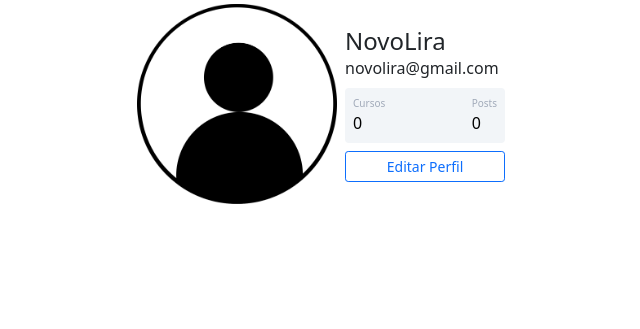
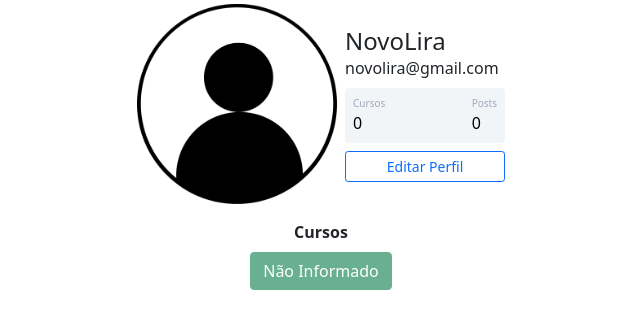
Before and after one commit to delvecchio1000/SiteComunidade, a Flask app: page /perfil in a window 1280 px wide. Shown: the part 116-445 px from the top of the page, without its empty margins (319-959 px from the left). Run offline with Flask 2, Linux system fonts and the light colour scheme; a user stored in the database is signed in.

Commit message:
Editando o Campo Cursos do Banco de Dados; Exibindo os cursos do Usuário

```diff
--- a/comunidadeimpressionadora/routes.py
+++ b/comunidadeimpressionadora/routes.py
@@ -94,6 +94,14 @@ def salvar_imagem(imagem):
     # mudar o campo foto_perfil do usuário para o novo nome da imagem
     return nome_arquivo
 
+def atualizar_cursos(form):
+    lista_cursos = []
+    for campo in form:
+       if 'curso_' in campo.name:
+           if campo.data:
+           #adicionar o texto do campo.label (Excel Impressionador) na lista de cursos
+            lista_cursos.append(campo.label.text)
+    return ';'.join(lista_cursos)
 
 @app.route('/perfil/editar', methods=['GET', 'POST'])
 @login_required
@@ -110,6 +118,7 @@ def editar_perfil():
             #MAS TODOS ESSES PASSOS ACIMA SE RESUMEM NO FUNÇÃO DA LINHA 76
             nome_imagem = salvar_imagem(form.foto_perfil.data)
             current_user.foto_perfil = nome_imagem
+        current_user.cursos = atualizar_cursos(form)
         database.session.commit()
         flash(f'Perfil atualizado com sucesso', 'alert-success')
         return redirect(url_for('perfil'))
--- a/comunidadeimpressionadora/templates/perfil.html
+++ b/comunidadeimpressionadora/templates/perfil.html
@@ -10,7 +10,11 @@
             <div class="ml-3 w-100">
                 <h4 class="mb-0 mt-0">{{ current_user.username }}</h4> <span>{{ current_user.email }}</span>
                 <div class="p-2 mt-2 bg-primary d-flex justify-content-between rounded text-white stats">
+                    {% if 'Não Informado' in current_user.cursos or current_user.cursos == '' %}
                     <div class="d-flex flex-column"> <span class="articles">Cursos</span> <span class="number1">0</span> </div>
+                    {% else %}
+                    <div class="d-flex flex-column"> <span class="articles">Cursos</span> <span class="number1">{{ current_user.cursos.count(';') + 1 }}</span> </div>
+                    {% endif %}
                     <div class="d-flex flex-column"> <span class="rating">Posts</span> <span class="number3">0</span> </div>
                 </div>
                 <div class="button mt-2 d-flex flex-row align-items-center">
@@ -22,6 +26,14 @@
         </div>
     </div>
 </div>
+<div class="row justify-content-center">
+    <div class="col col-4" style="text-align: center">
+        <strong>Cursos</strong><br>
+        {% for curso in current_user.cursos.split(';') %}
+            <button type="button" class="btn btn-success mt-2" disabled>{{ curso }}</button>
+        {% endfor %}
+    </div>
+</div>
 {% block form_editar_perfil %}
 
 {% endblock %}
```
Also changed, not shown: comunidadeimpressionadora/static/fotos_perfil/20210328_180436afc59dc9e86bda73.jpg (added), comunidadeimpressionadora/static/fotos_perfil/20210606_070416a547f01617ca62cf.jpg (added), instance/comunidade.db.
